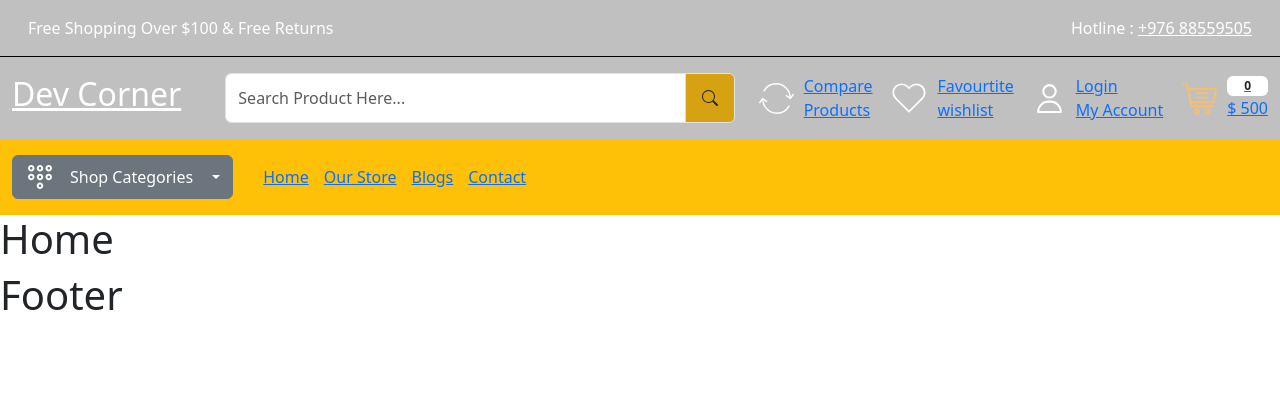
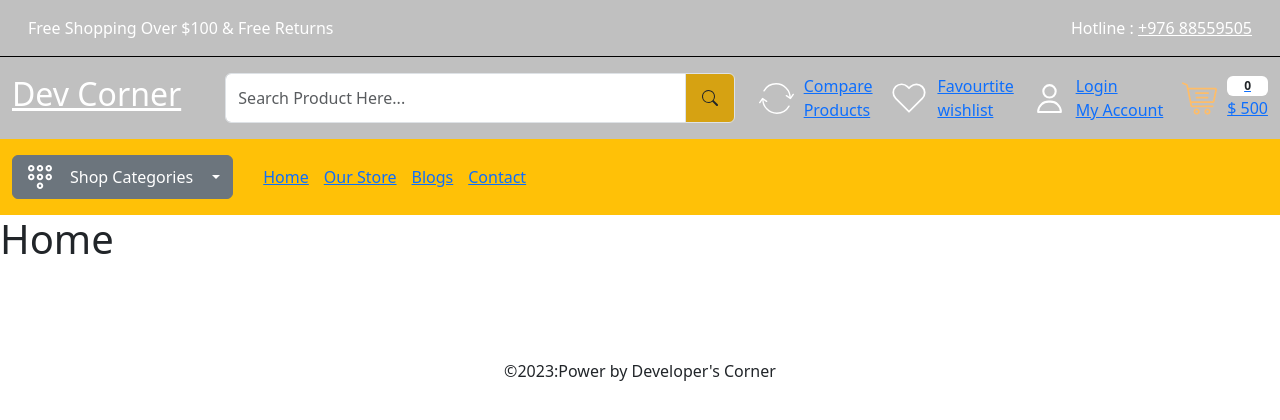
Before and after one commit to Peacefire1/E-Commerce, a React (Create React App) app in the folder ecommerce/: page / in a window 1280 px wide. Shown: the top 420 px of the page. Built offline with nearby package versions, Linux system fonts and the light colour scheme.

Commit message:
Footer-start

```diff
--- a/ecommerce/src/components/Footer.jsx
+++ b/ecommerce/src/components/Footer.jsx
@@ -1,11 +1,23 @@
-import React from 'react'
+import React from "react";
 
 const Footer = () => {
   return (
     <div>
-      <h1>Footer</h1>
+      <footer className="py-3"></footer>
+      <footer className="py-3"></footer>
+      <footer className="py-4">
+        <div className="container-xxl">
+          <div className="row">
+            <div className="col-12">
+              <p className="text-center">
+                &copy;{new Date().getFullYear()}:Power by Developer's Corner{" "}
+              </p>
+            </div>
+          </div>
+        </div>
+      </footer>
     </div>
-  )
-}
+  );
+};
 
-export default Footer
+export default Footer;
```
